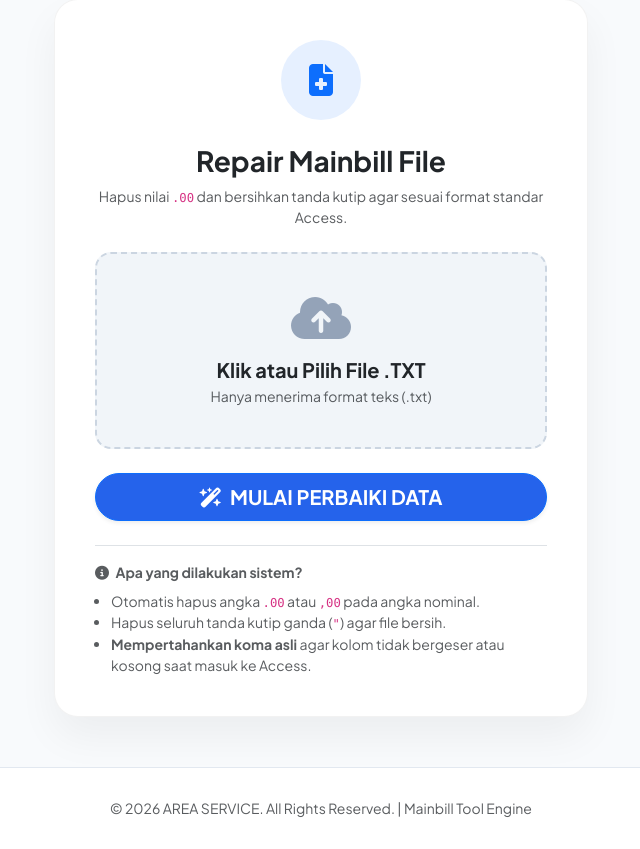
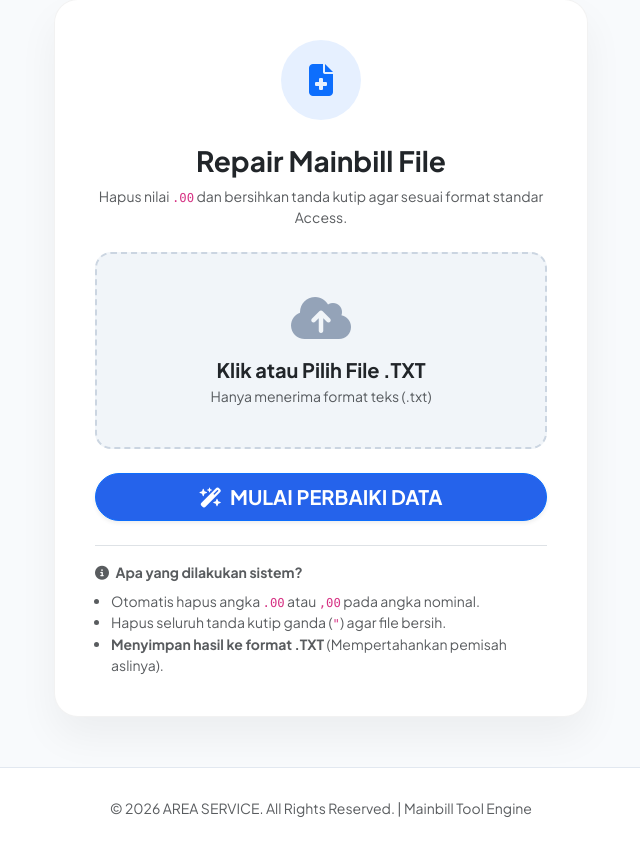
Before and after one commit to krackxor/Penagihan, a Flask app: page /repair-mainbill in a window 1280 px wide. Shown: the part 101-950 px from the top of the page, without its empty margins (319-959 px from the left). Run offline with Flask 3, Linux system fonts and the light colour scheme; some libraries are stand-ins or nearby versions.

Commit message:
Update repair_mainbill.html

```diff
--- a/templates/repair_mainbill.html
+++ b/templates/repair_mainbill.html
@@ -121,7 +121,7 @@
                         <ul class="text-muted small mb-0 ps-3">
                             <li>Otomatis hapus angka <code>.00</code> atau <code>,00</code> pada angka nominal.</li>
                             <li>Hapus seluruh tanda kutip ganda (<code>"</code>) agar file bersih.</li>
-                            <li><strong>Mempertahankan koma asli</strong> agar kolom tidak bergeser atau kosong saat masuk ke Access.</li>
+                            <li><strong>Menyimpan hasil ke format .TXT</strong> (Mempertahankan pemisah aslinya).</li>
                         </ul>
                     </div>
 
@@ -185,18 +185,15 @@
                     text = text.replace(/,00(?=;|\r|\n|$)/g, "");
 
                     // 3. Hapus SEMUA tanda kutip ganda (") agar persis seperti Book1
-                    // Book1 tidak memiliki kutip, semua data telanjang ("Rumah Tangga" -> Rumah Tangga)
                     text = text.replace(/"/g, "");
 
-                    // Tidak ada lagi kode aneh yang mengubah koma jadi titik koma.
-                    // Struktur file akan TETAP UTUH seperti aslinya.
-
-                    // Buat file CSV (UTF-8)
-                    const blob = new Blob(["\ufeff" + text], { type: 'text/csv;charset=utf-8;' });
+                    // Buat file TXT (Format Plain Text dengan UTF-8)
+                    const blob = new Blob(["\ufeff" + text], { type: 'text/plain;charset=utf-8;' });
                     const url = URL.createObjectURL(blob);
                     const a = document.createElement("a");
 
-                    const newName = fileInput.files[0].name.replace(/\.[^/.]+$/, "") + "_REPAIRED.csv";
+                    // Ekstensi dikembalikan ke .txt
+                    const newName = fileInput.files[0].name.replace(/\.[^/.]+$/, "") + "_REPAIRED.txt";
 
                     a.href = url;
                     a.download = newName;
@@ -207,7 +204,7 @@
                     Swal.fire({
                         icon: 'success',
                         title: 'Selesai!',
-                        text: 'Data .00 telah dihilangkan dan format dikembalikan stabil seperti Book1!',
+                        text: 'Data .00 telah dihilangkan dan file .TXT sudah berhasil diunduh!',
                         confirmButtonColor: '#2563eb'
                     });
 
```
